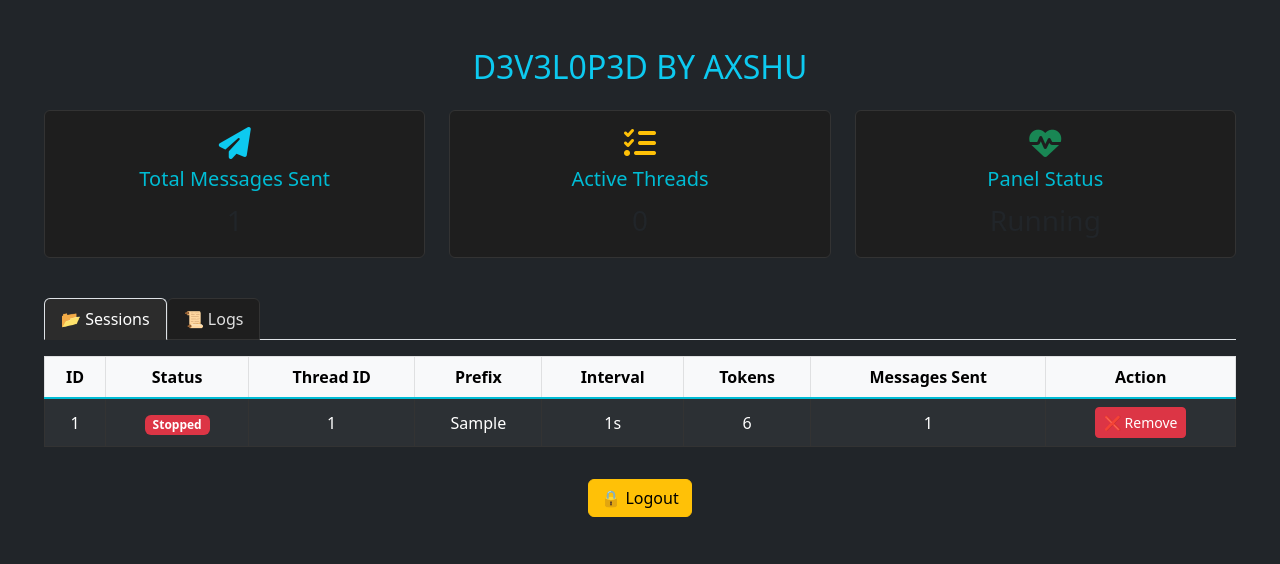
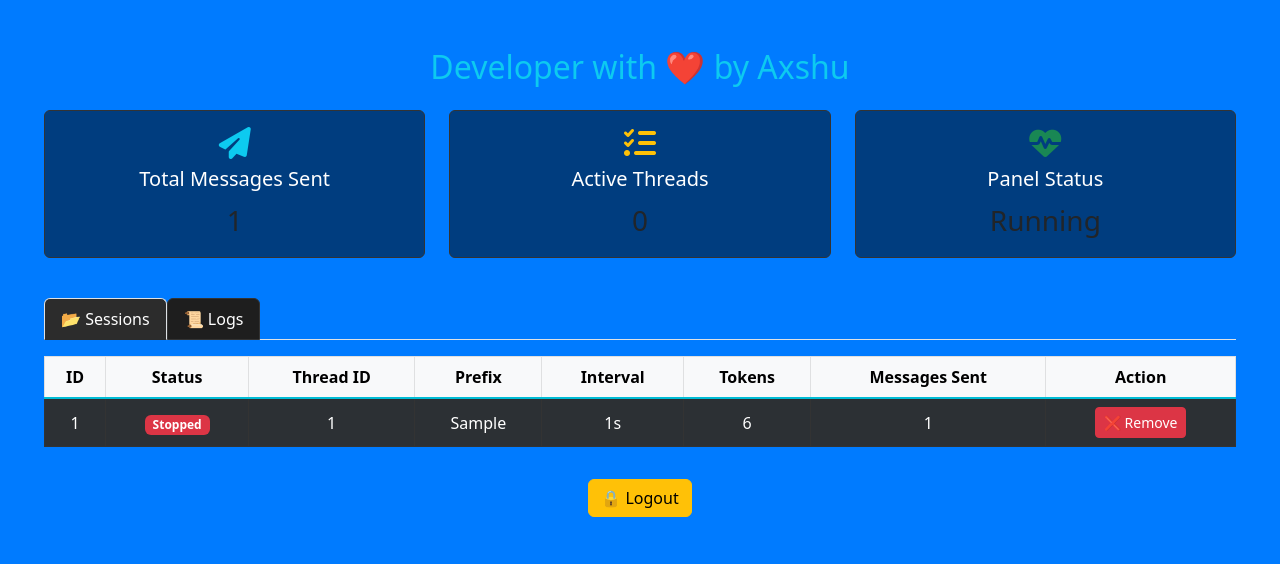
Before and after one commit to terabaap2530/MESSAGE-SENDER--BY-AXSHU, a Flask app: page /admin/panel in a window 1280 px wide. Shown: the top 564 px of the page. Run offline with Flask 3, Linux system fonts and the light colour scheme; the visitor is signed in with stand-in values (Sample User, id 1); tables that the repository leaves empty hold one stand-in row (values such as "Sample post").

Commit message:
Update admin.html

```diff
--- a/templates/admin.html
+++ b/templates/admin.html
@@ -7,11 +7,11 @@
   <link rel="stylesheet" href="https://cdnjs.cloudflare.com/ajax/libs/font-awesome/6.4.0/css/all.min.css">
   <script src="https://cdn.jsdelivr.net/npm/bootstrap@5.3.0/dist/js/bootstrap.bundle.min.js"></script>
   <style>
-      body { background-color: #121212; color: #e0e0e0; }
+      body { background-color: #007bff; color: #fff; }
       .container { max-width: 95%; }
-      .card { background-color: #1e1e1e; border: 1px solid #333; }
-      .card-title { color: #00bcd4; }
-      .nav-tabs .nav-link { background-color: #1e1e1e; color: #e0e0e0; border-color: #333; }
+      .card { background-color: rgba(0, 0, 0, 0.5); border: 1px solid #333; }
+      .card-title { color: #fff; }
+      .nav-tabs .nav-link { background-color: #1e1e1e; color: #fff; border-color: #333; }
       .nav-tabs .nav-link.active { background-color: #2c2c2c; color: #fff; border-bottom-color: #2c2c2c; }
       .table { color: #e0e0e0; }
       .table-striped > tbody > tr:nth-of-type(odd) { background-color: #1e1e1e; }
@@ -19,14 +19,14 @@
       .table thead th { border-bottom: 2px solid #00bcd4; }
       .bg-black-custom { background-color: #000; }
       .btn-success { background-color: #28a745; border-color: #28a745; }
-      .btn-warning { background-color: #ffc107; border-color: #ffc107; }
+      .btn-warning { background-color: #ffc107; color: #000; border-color: #ffc107; }
       .btn-danger { background-color: #dc3545; border-color: #dc3545; }
       pre { white-space: pre-wrap; word-wrap: break-word; }
   </style>
 </head>
-<body class="bg-dark text-white">
+<body>
   <div class="container py-5">
-    <h2 class="text-center text-info mb-4">D3V3L0P3D BY AXSHU</h2>
+    <h2 class="text-center text-info mb-4">Developer with ❤️ by Axshu</h2>
 
     <div class="row text-center mb-4">
         <div class="col-md-4 mb-3">
```
